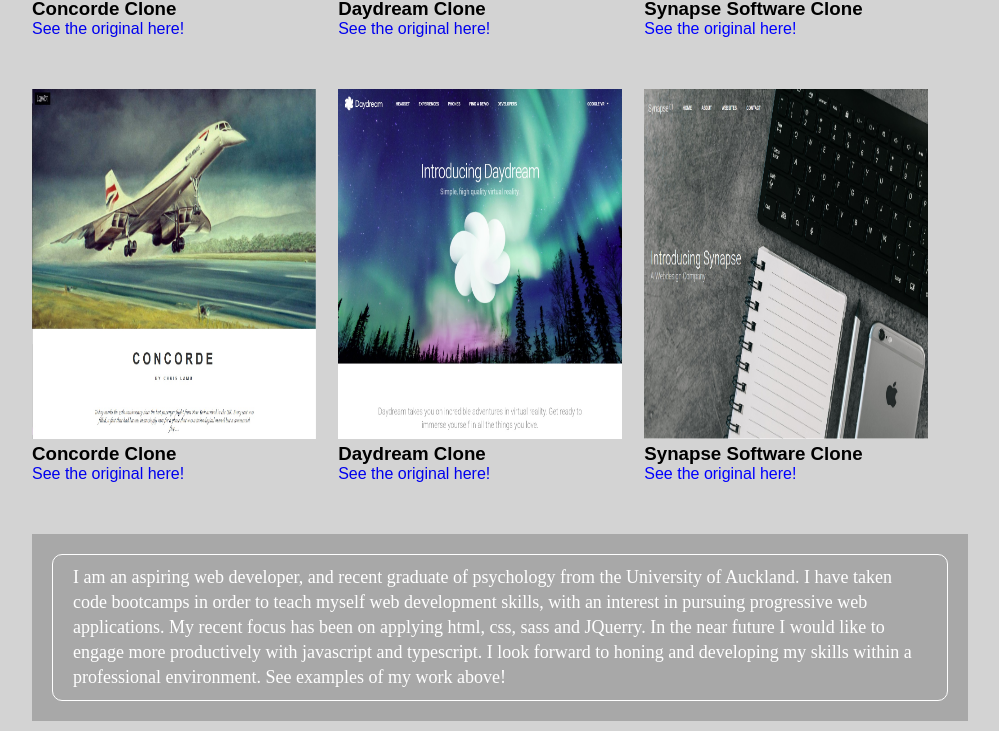
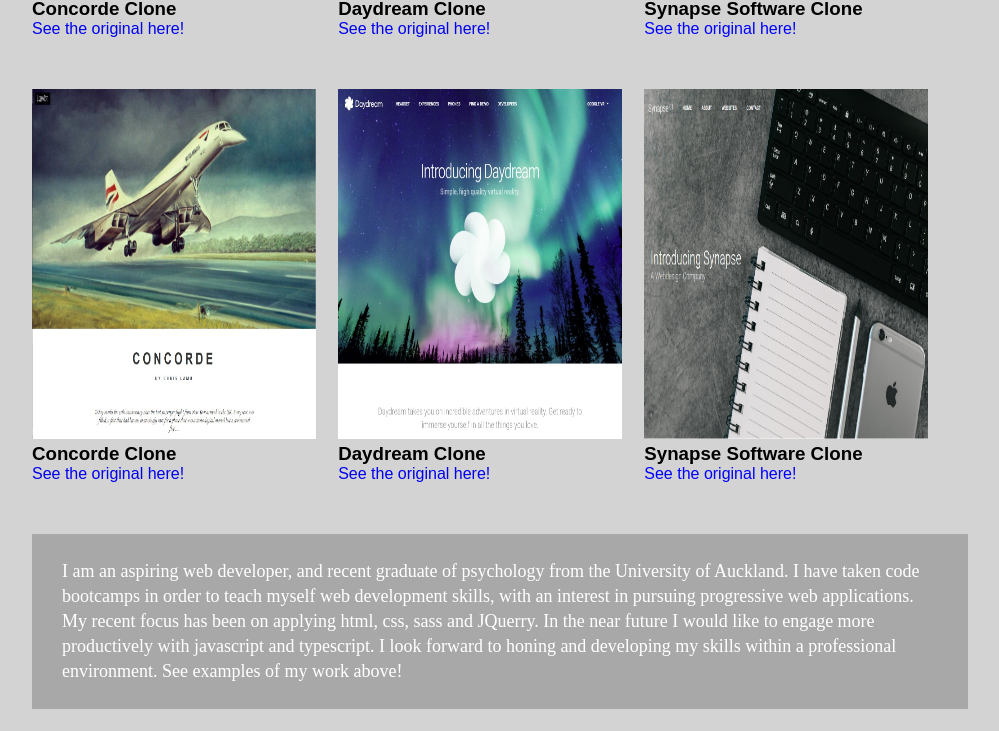
Before and after one commit to Seisachtheia/Portfolio, a website: page public/index.html in a window 1280 px wide. Shown: the part 672-1403 px from the top of the page, without its empty margins (160-1159 px from the left). Drawn offline with Linux system fonts and the light colour scheme.

Commit message:
About section modifications

```diff
--- a/private/css/style.scss
+++ b/private/css/style.scss
@@ -127,9 +127,7 @@
         font-size:18px;
         color:white;
         font-family:Raleway;
-        border:1px solid white;
-        border-radius:10px;
-        padding: 10px 20px 10px 20px;
+        padding: 5px 10px 5px 10px;
 
     }
 }
```
Also changed, not shown: public/css/style.css.
